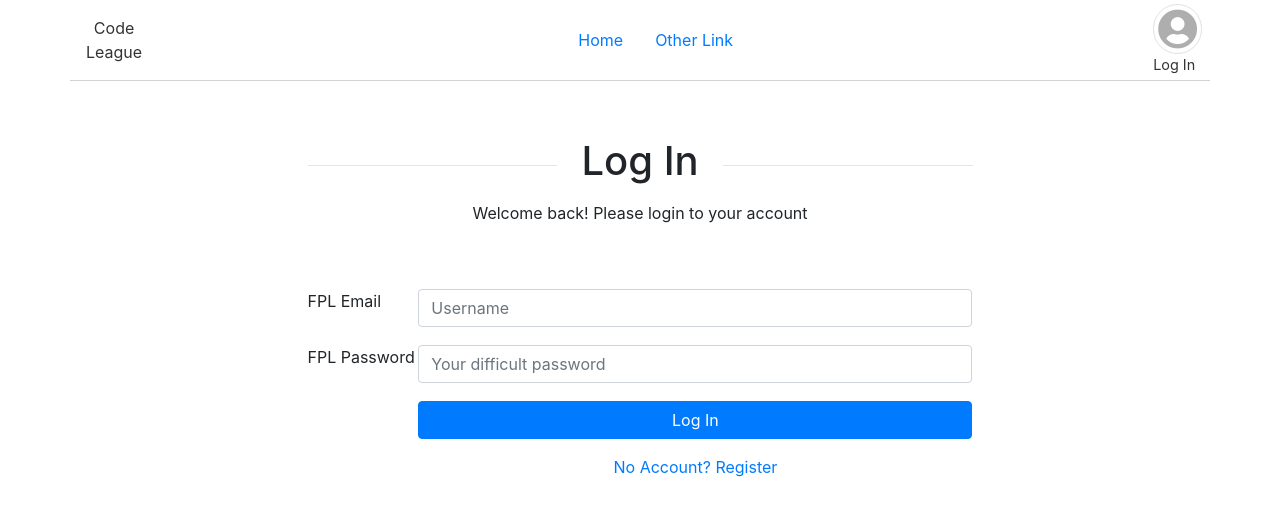
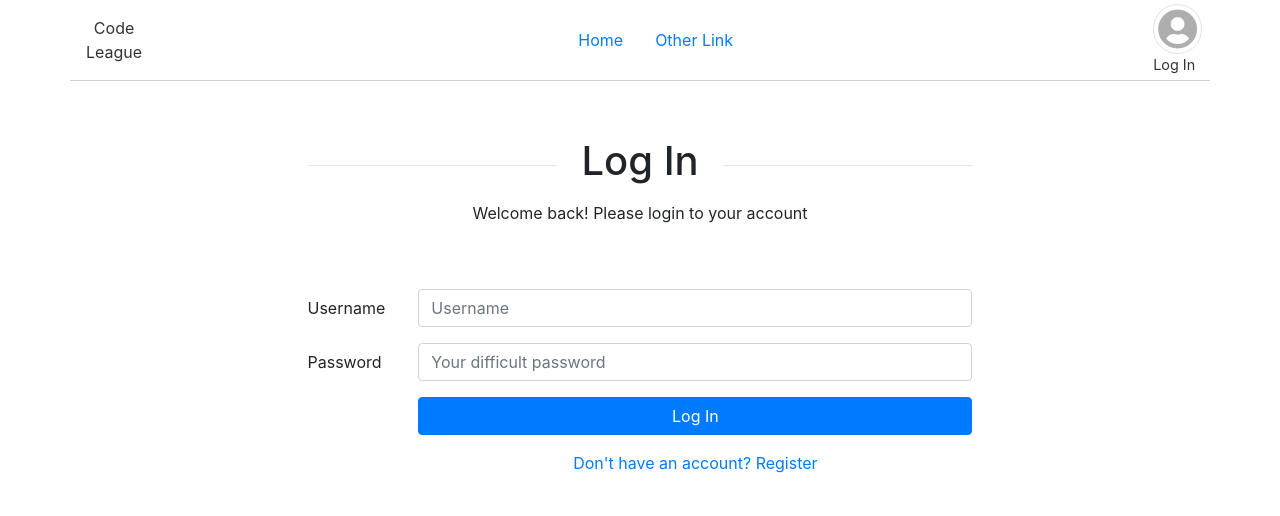
Before and after one commit to paqc5/wbdv-sp21-codeleague-finalproject, a React (Create React App) app: page /login in a window 1280 px wide. Shown: the top 516 px of the page. Built offline with nearby package versions, Linux system fonts and the light colour scheme.

Commit message:
Worked on Error message of login page

```diff
--- a/src/components/login/login-user.js
+++ b/src/components/login/login-user.js
@@ -1,27 +1,28 @@
-import React, { useState, useEffect } from 'react';
-import { Link } from 'react-router-dom';
+import React, { useState } from 'react';
+import { Link, useHistory } from 'react-router-dom';
+import userService from '../../services/user-service'
 
 const LoginUser = () => {
+
+  const history = useHistory()
   const [credentials, setCredentials] = useState({});
-  const [actualUser, setActualUser] = useState({});
-  console.log('email:', credentials.fplEmail);
-  console.log('userPassword:', credentials.fplPassword);
+  const [userNotFound, setUserNotFound] = useState(false)
+  const [wrongCredentials, setWrongCredentials] = useState(false)
 
   const login = () => {
-    fetch('http://localhost://3001/api/users/login', {
-      method: 'POST',
-      credentials: 'include',
-      headers: {
-        'content-type': 'application/json',
-      },
-      body: JSON.stringify(credentials),
-    }).then((response) => {
-      setActualUser(response)
-      console.log('actual user info:', response);
-    });
-  };
+    console.log(credentials)
+    userService.loginUser(credentials)
+      .then(response => {
+        if (response === 0) {
+          setUserNotFound(true)
+        } else if (response === -1) {
+          setWrongCredentials(true)
+        } else {
+          history.push("/profile")
+        }
+      })
+  }
 
-  console.log("user:", actualUser)
   return (
     <div className="cdlg-login-form-container">
       <div className="col-12 col-lg-7 mt-4">
@@ -31,40 +32,55 @@ const LoginUser = () => {
         </h1>
         <p>Welcome back! Please login to your account </p>
         <form>
+          <div className="row">
+            <div className="col-sm-2"></div>
+            {wrongCredentials &&
+              <div class="alert alert-danger col-12 col-sm-10" role="alert">
+                Incorrect username or password
+              </div>
+            }
+            {userNotFound &&
+              <div class="alert alert-danger col-12 col-sm-10" role="alert">
+              Couldn't find your CodeLeague Account. Enter a different account or <Link to="/register" className="link-primary">
+                create a new one
+              </Link>
+              </div>
+            }
+          </div>
           <div className="row mb-3">
-            <label for="inputUsername" className="col-sm-2 col-form-label mb-3">
-              FPL Email
+            <label
+              htmlFor="inputUsername"
+              className="col-sm-2 col-form-label">
+              Username
             </label>
-            <div className="col-sm-10">
             <input
               onChange={(e) =>
-                  setCredentials({ ...credentials, fplEmail: e.target.value })
+                setCredentials({ ...credentials, username: e.target.value })
               }
               type="text"
-                className="form-control"
+              className="form-control col-sm-10"
               id="inputUsername"
               placeholder="Username"
             />
           </div>
-          </div>
           <div className="row mb-3">
-            <label for="inputPassword" className="col-sm-2 col-form-label mb-3">
-              FPL Password
+            <label
+              htmlFor="inputPassword"
+              className="col-sm-2 col-form-label">
+              Password
             </label>
-            <div className="col-sm-10">
             <input
               onChange={(e) =>
                 setCredentials({
                   ...credentials,
-                    fplPassword: e.target.value,
+                  password: e.target.value,
                 })
               }
               type="password"
-                className="form-control"
+              className="form-control col-sm-10"
               id="inputPassword"
               placeholder="Your difficult password"
             />
-            </div>
           </div>
           <div className="row mb-3">
             <div className="col-sm-2 mb-3"></div>
@@ -77,7 +93,7 @@ const LoginUser = () => {
                 Log In
               </button>
               <Link to="/register" className="link-primary">
-                No Account? Register
+                Don't have an account? Register
               </Link>
             </div>
           </div>
--- a/src/components/navigation/navigation-bar.js
+++ b/src/components/navigation/navigation-bar.js
@@ -12,12 +12,12 @@ const NavigationBar = () => {
           Code<br />League
         </Link>
         <div className="align-self-center">
-          <ul class="nav">
-            <li class="nav-item">
-              <Link to="/" class="nav-link active" aria-current="page">Home</Link>
+          <ul className="nav">
+            <li className="nav-item">
+              <Link to="/" className="nav-link active" aria-current="page">Home</Link>
             </li>
-            <li class="nav-item">
-              <a class="nav-link" href="#">Other Link</a>
+            <li className="nav-item">
+              <a className="nav-link" href="#">Other Link</a>
             </li>
           </ul>
         </div>
--- a/src/components/profile/user-profile.js
+++ b/src/components/profile/user-profile.js
@@ -1,13 +1,33 @@
-import React from 'react'
+import React, { useState, useEffect } from 'react'
+import { useHistory } from 'react-router-dom'
+import userService from '../services/user-service'
 import EditableItem from './editable-item'
 
 const UserProfile = () => {
+
+  const history = useHistory()
+  const [currentUser, setCurrentUser] = useState({})
+
+  useEffect(() => {
+    userService.profile()
+      .then((user) => {
+        setCurrentUser(user)
+      })
+  }, [])
+
+  const logout = () => {
+    userService.logout()
+      .then(() => {
+        console.log(1)
+      })
+    history.push("/")
+  }
 
   return (
     <div className="cdlg-profile-container">
       <div className="col-12 col-lg-7 mt-4">
         <h1 className="">
-          <span>Profile</span>
+          <span>Profile {currentUser.username}</span>
           <hr className="cdlg-title-backline"></hr>
         </h1>
         <p>Your personal details</p>
--- a/src/index.css
+++ b/src/index.css
@@ -616,6 +616,18 @@ button {
     margin-bottom: 4rem;
 }
 
+.cdlg-login-form-container .row {
+    align-items: center;
+}
+
+.cdlg-login-form-container .row label {
+    margin-bottom: 1rem;
+}
+
+.cdlg-login-form-container .alert {
+    padding: 0.75rem 1.25rem;
+}
+
 .cdlg-title-backline {
     height: 20px;
     width: 100%;
@@ -636,6 +648,9 @@ button {
     }
     .cdlg-user-squad-row-img {
         width: 5.5vw;
+    }
+    .cdlg-login-form-container .row label {
+        margin-bottom: 0;
     }
 }
 
--- a/src/services/user-service.js
+++ b/src/services/user-service.js
@@ -6,7 +6,29 @@ export const getUserTeamPlayers = () => {
   return defaultUserTeam
 }
 
+export const loginUser = (credentials) => {
+  console.log(API_URL)
+  return fetch(`${API_URL}/users/login`, {
+    method: 'POST',
+    body: JSON.stringify(credentials),
+    credentials: 'include',
+    headers: {
+      'content-type': 'application/json',
+    }
+  }).then(response => response.json())
+}
+
+const getUserProfile = () => {
+  return fetch(`${USER_API}/profile`, {
+    method: "POST",
+    credentials: "include"
+  }).then(response => response.json())
+}
+
+
 const api = {
+  loginUser,
+  getUserProfile,
   getUserTeamPlayers
 }
 export default api
```
Lines whose indentation alone changed are shown as unchanged.
